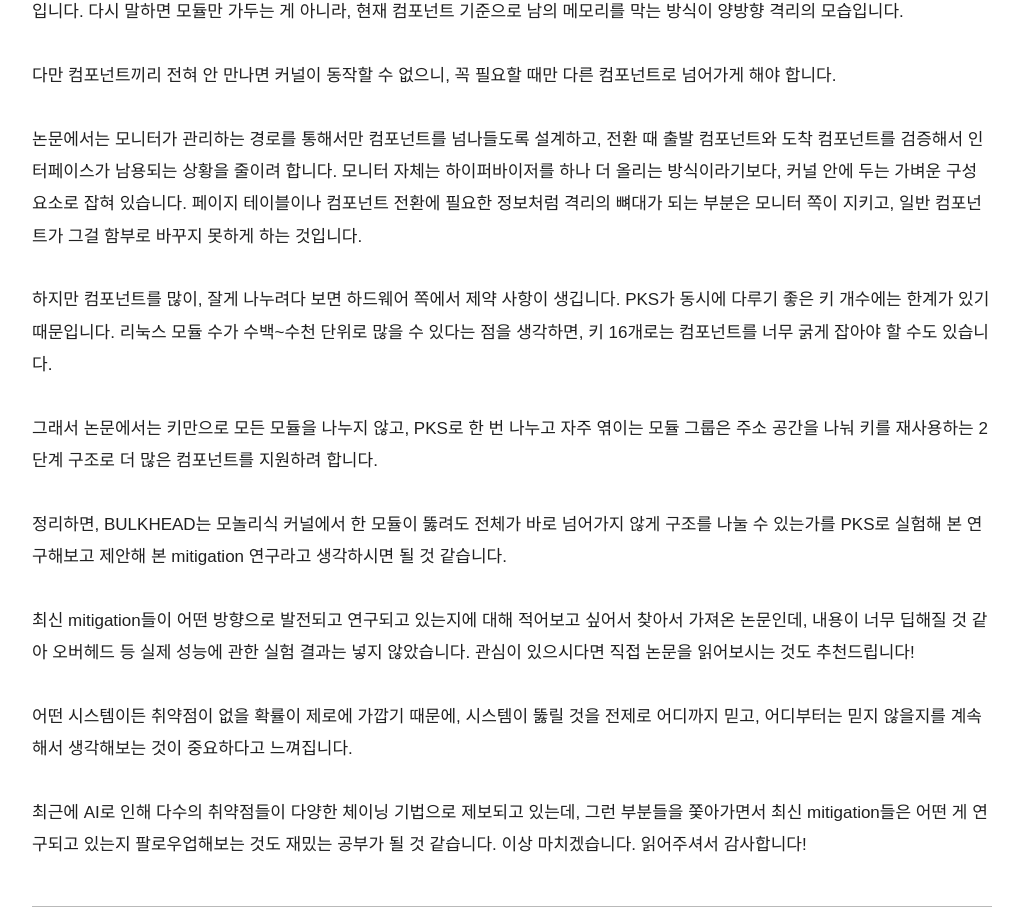
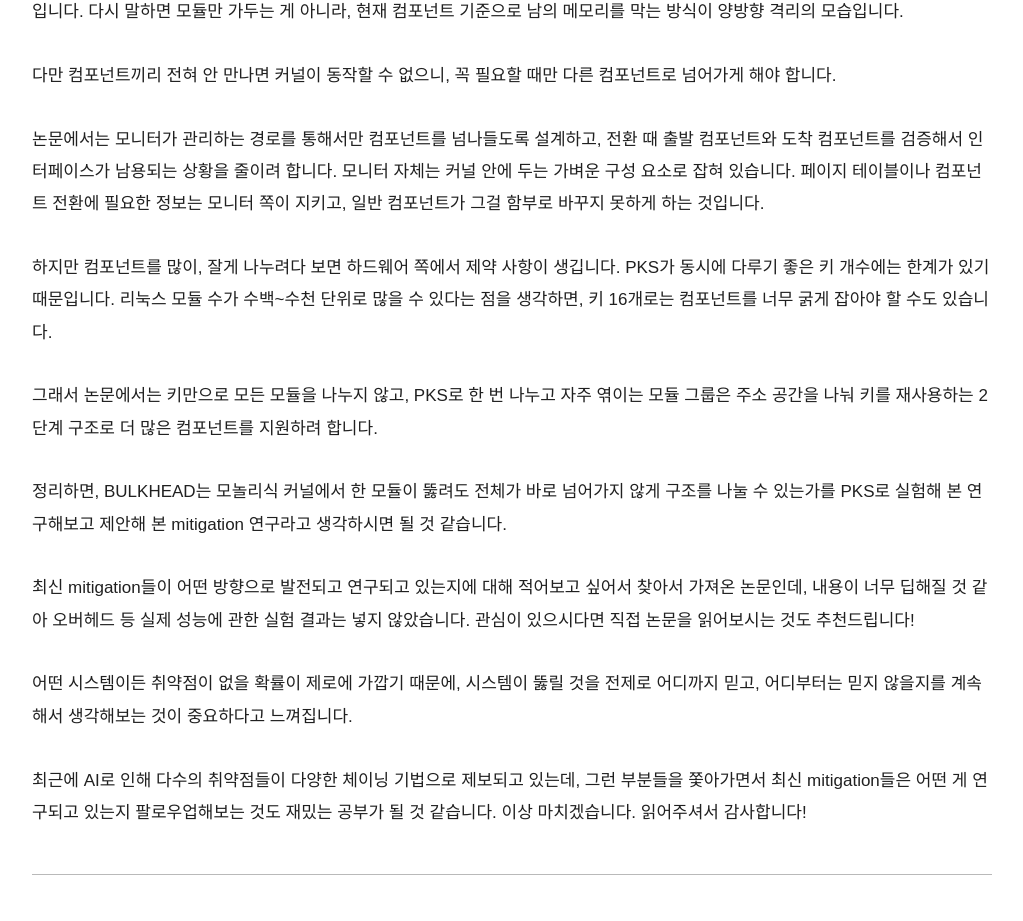
Before and after one commit to SecurityQuble/SecurityQuble.github.io, a Next.js app: page /posts/system-hacking-mitigation-bulkhead in a window 1280 px wide. Shown: the part 4698-5619 px from the top of the page, without its empty margins (128-1151 px from the left). Built offline with nearby package versions, Linux system fonts and the light colour scheme.

Commit message:
Simplify monitor description wording in the BULKHEAD post.

```diff
--- a/app/posts/system-hacking-mitigation-bulkhead/page.tsx
+++ b/app/posts/system-hacking-mitigation-bulkhead/page.tsx
@@ -172,10 +172,9 @@ export default function SystemHackingMitigationBulkheadPost() {
           <p>
             논문에서는 모니터가 관리하는 경로를 통해서만 컴포넌트를 넘나들도록 설계하고, 전환 때
             출발 컴포넌트와 도착 컴포넌트를 검증해서 인터페이스가 남용되는 상황을 줄이려 합니다.
-            모니터 자체는 하이퍼바이저를 하나 더 올리는 방식이라기보다, 커널 안에 두는 가벼운 구성
-            요소로 잡혀 있습니다. 페이지 테이블이나 컴포넌트 전환에 필요한 정보처럼 격리의 뼈대가
-            되는 부분은 모니터 쪽이 지키고, 일반 컴포넌트가 그걸 함부로 바꾸지 못하게 하는
-            것입니다.
+            모니터 자체는 커널 안에 두는 가벼운 구성 요소로 잡혀 있습니다. 페이지 테이블이나
+            컴포넌트 전환에 필요한 정보는 모니터 쪽이 지키고, 일반 컴포넌트가 그걸 함부로 바꾸지
+            못하게 하는 것입니다.
           </p>
           <p>
             하지만 컴포넌트를 많이, 잘게 나누려다 보면 하드웨어 쪽에서 제약 사항이 생깁니다. PKS가
```
Also changed, not shown: app/posts/system-hacking-mitigation-bulkhead/content.md (+1 -1 lines).
